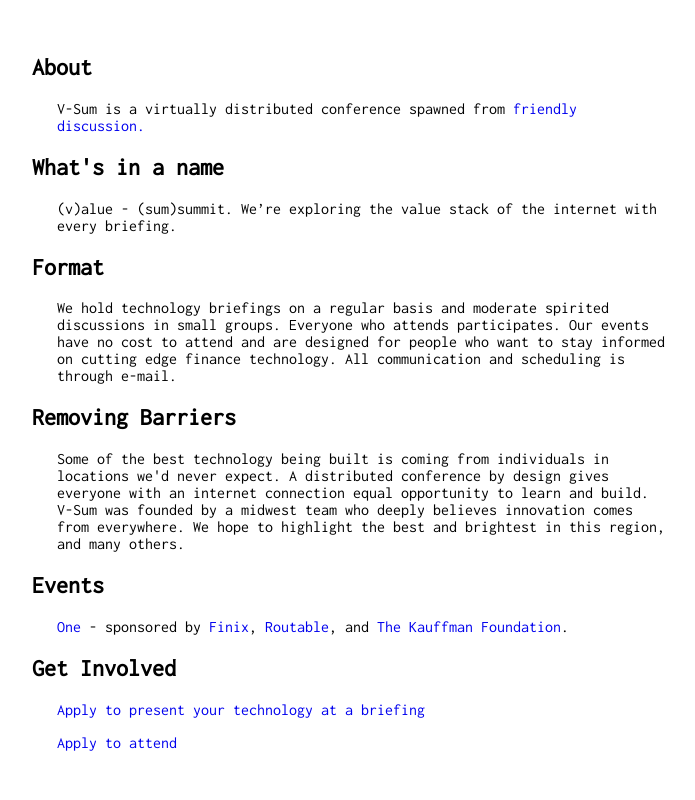
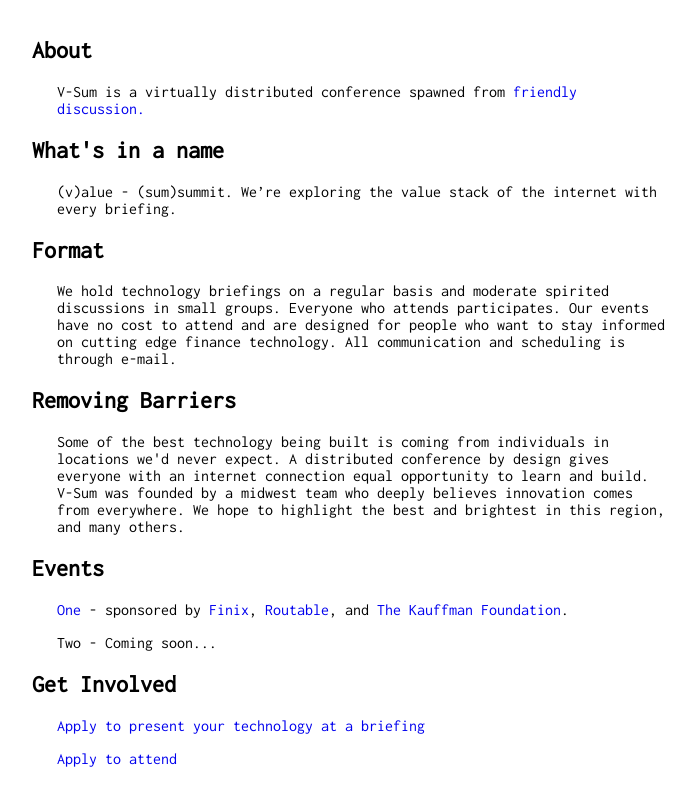
Before and after one commit to enlimpb/v-sum, a plain HTML site: page index.html in a window 1280 px wide. Shown: the whole page, without its empty margins (296-991 px from the left). Drawn offline with Linux system fonts and the light colour scheme.

Commit message:
Update
Adding https://v-sum.com/two

```diff
--- a/index.html
+++ b/index.html
@@ -17,6 +17,7 @@
 				<p>Some of the best technology being built is coming from individuals in locations we'd never expect. A distributed conference by design gives everyone with an internet connection equal opportunity to learn and build. V-Sum was founded by a midwest team who deeply believes innovation comes from everywhere. We hope to highlight the best and brightest in this region, and many others.</p>
 			<h2>Events</h2>
 				<p><a href="one.html">One</a> - sponsored by <a href="https://finixpayments.com?v-sum">Finix</a>, <a href="https://routable.com?v-sum">Routable</a>, and <a href="https://www.kauffman.org?v-sum">The Kauffman Foundation</a>.</p>
+				<p>Two - Coming soon...</p>
 			<h2>Get Involved</h2>
 
 				<p><a href="https://airtable.com/shrjUtGNMXcbBc6Oc">Apply to present your technology at a briefing</a></p>
```
Also changed, not shown: 1 other file.
